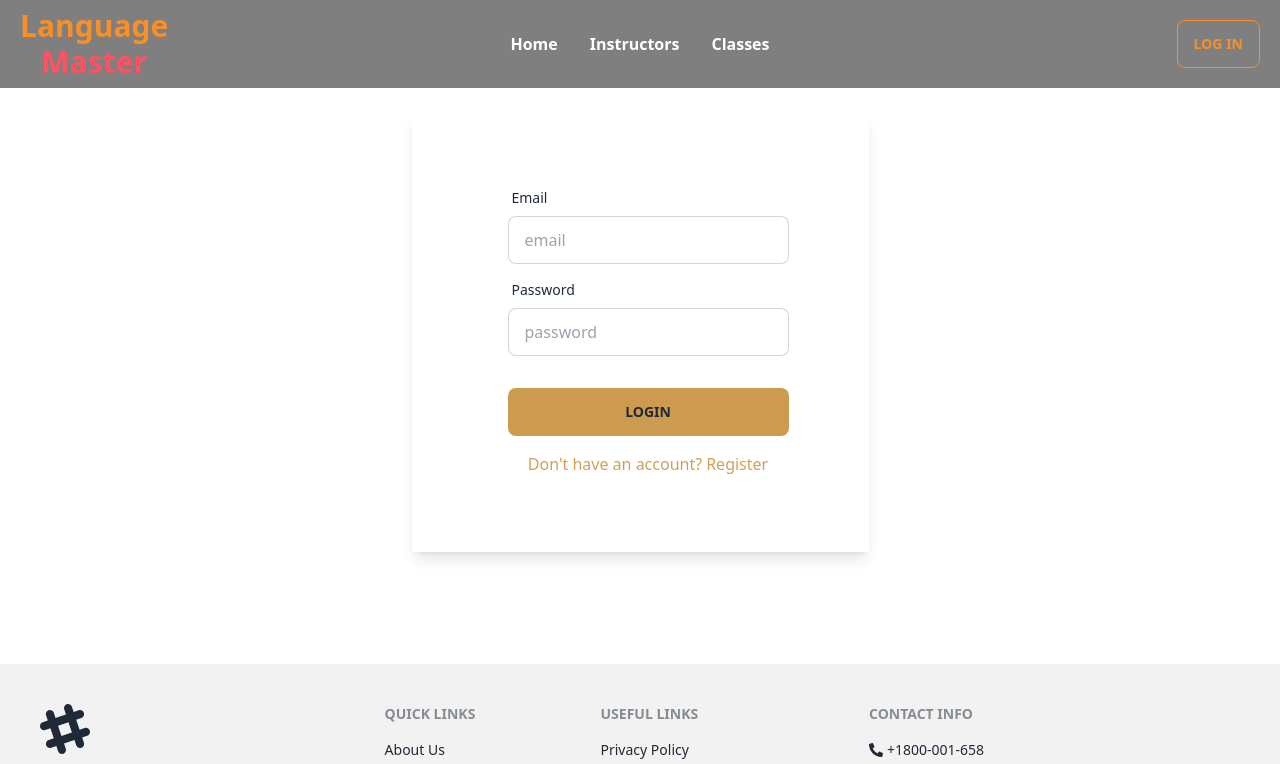
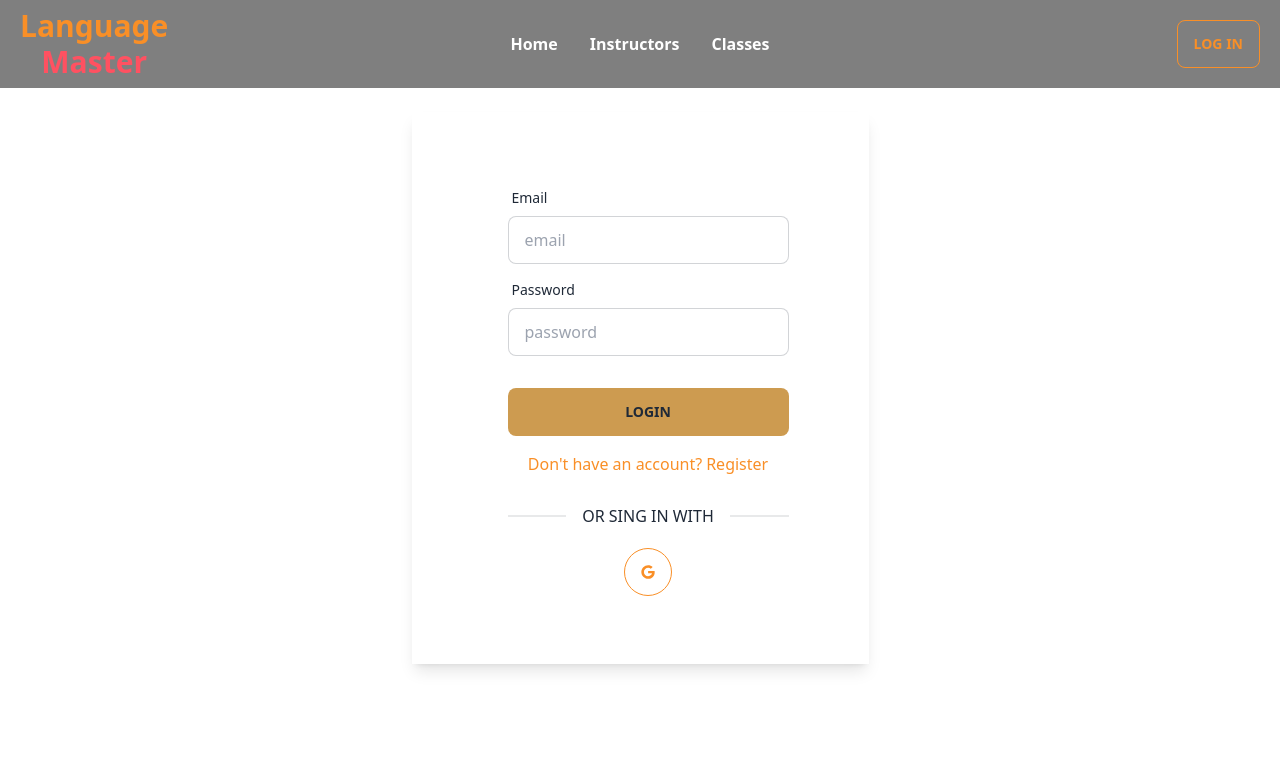
Before and after one commit to tapfer-abdullah/Language-master-client-side, a React (Vite) app: page /login in a window 1280 px wide. Shown: the top 764 px of the page. Built offline with nearby package versions, Linux system fonts and the light colour scheme; no server answers.

Commit message:
log in with google added

```diff
--- a/src/Pages/AuthPage/AuthProvider.jsx
+++ b/src/Pages/AuthPage/AuthProvider.jsx
@@ -3,7 +3,7 @@
 /* eslint-disable no-undef */
 import React, { createContext, useEffect, useState } from "react";
 import { initializeApp } from "firebase/app";
-import { createUserWithEmailAndPassword, getAuth, onAuthStateChanged, signInWithEmailAndPassword, signOut, updateProfile } from "firebase/auth";
+import { GoogleAuthProvider, createUserWithEmailAndPassword, getAuth, onAuthStateChanged, signInWithEmailAndPassword, signInWithPopup, signOut, updateProfile } from "firebase/auth";
 import app from "../../Config/config.firebase";
 
 const auth = getAuth(app);
@@ -51,8 +51,14 @@ const AuthProvider = ({children}) => {
           })
     }
 
+    const LoginWithGoogle = () =>{
+        setLoading(true)
+        const provider = new GoogleAuthProvider();
+        return signInWithPopup(auth, provider);
+    }
+
     const authInfo = {
-        loading, user, Login, Logout, Register, UpdateUser
+        loading, user, Login, Logout, Register, UpdateUser, LoginWithGoogle
     }
 
     return (
--- a/src/Pages/AuthPage/Login.jsx
+++ b/src/Pages/AuthPage/Login.jsx
@@ -6,6 +6,7 @@ import { useState } from "react";
 import { Link, useLocation, useNavigate } from "react-router-dom";
 import { useContext } from "react";
 import { AuthContext } from "./AuthProvider";
+import { FaGoogle } from "react-icons/fa";
 
 const Login = () => {
   const navigate = useNavigate();
@@ -14,7 +15,7 @@ const Login = () => {
   const from = location.state?.path || location.state?.pathname || "/";
 
 //   const [disable, setDisable] = useState(true);
-  const { user, Login } = useContext(AuthContext);
+  const { user, Login, LoginWithGoogle } = useContext(AuthContext);
   const [errorM, setErrorM] = useState("");
 
   const handleLogin = (e) => {
@@ -45,6 +46,20 @@ const Login = () => {
         console.log(err)
     });
   };
+
+
+  const handleGoogle = ()=>{
+    LoginWithGoogle()
+    .then((result)=>{
+        alert("Successful")
+        console.log(result)
+        navigate(from);
+    })
+    .catch(err =>{
+        console.log(err)
+        setErrorM(err.message)
+    })
+  }
 
 
   return (
@@ -95,13 +110,16 @@ const Login = () => {
                     Login
                   </button>
                 </div>
-                <p className="text-[#D1A054] text-center my-2">
+                <p className="text-my-secondary text-center my-2">
                   Don't have an account?
                   <Link to="/register" className="ml-1 hover:link">
                     Register
                   </Link>
                 </p>
+                <div className="divider uppercase">Or Sing in with</div>
+                <Link onClick={handleGoogle} className="btn btn-circle btn-outline text-center text-my-secondary hover:text-white hover:bg-my-primary hover:border-my-primary mx-auto"><FaGoogle></FaGoogle> </Link>
               </div>
+
             </div>
           </form>
         </div>
--- a/src/Pages/AuthPage/Register.jsx
+++ b/src/Pages/AuthPage/Register.jsx
@@ -1,8 +1,10 @@
+/* eslint-disable no-unused-vars */
 import { useContext, useEffect, useState } from "react";
 import { useForm } from "react-hook-form";
-import { Link } from "react-router-dom";
+import { Link, useNavigate } from "react-router-dom";
 import { AuthContext } from "./AuthProvider";
 import Swal from "sweetalert2";
+import { FaGoogle } from "react-icons/fa";
 
 const Register = () => {
   const [passwordError, setPasswordError] = useState("");
@@ -11,12 +13,14 @@ const Register = () => {
   const [emptyE, setEmptyE] = useState(true);
   const [btnDisable, setBtnDisable] = useState(true);
 
+  const navigate = useNavigate();
+
   const {
     register,
     handleSubmit,
     formState: { errors },
   } = useForm();
-  const { Register, UpdateUser } = useContext(AuthContext);
+  const { Register, UpdateUser, LoginWithGoogle } = useContext(AuthContext);
 
   const onSubmit = (data) => {
     console.log(data);
@@ -35,7 +39,7 @@ const Register = () => {
 
       UpdateUser(data.name, data.photoUrl)
       .then(()=>{
-        alert("kjkj")
+        alert("Register success")
         Swal.fire({
           title: `Registration successful! Thanks, ${data.name}`,
           showClass: {
@@ -45,6 +49,7 @@ const Register = () => {
             popup: 'animate__animated animate__fadeOutUp'
           }
         })
+        navigate("/");
       })
       .catch("Unable to update profile!")
     })
@@ -53,6 +58,19 @@ const Register = () => {
       setPasswordError(error.message)
     })
   };
+
+  const handleGoogle = ()=>{
+    LoginWithGoogle()
+    .then((result)=>{
+        alert("Successful")
+        console.log(result)
+        navigate("/");
+    })
+    .catch(err =>{
+        console.log(err)
+        setPasswordError(err.message)
+    })
+  }
 
   const handleEmail = (event) => {
     if (event.target.value) {
@@ -242,6 +260,9 @@ const Register = () => {
                     Log in
                   </Link>
                 </p>
+                <div className="divider uppercase">Or Sing in with</div>
+                <Link onClick={handleGoogle} className="btn btn-circle btn-outline text-center text-my-secondary hover:text-white hover:bg-my-primary hover:border-my-primary mx-auto"><FaGoogle></FaGoogle> </Link>
+
               </div>
             </div>
           </form>
```
